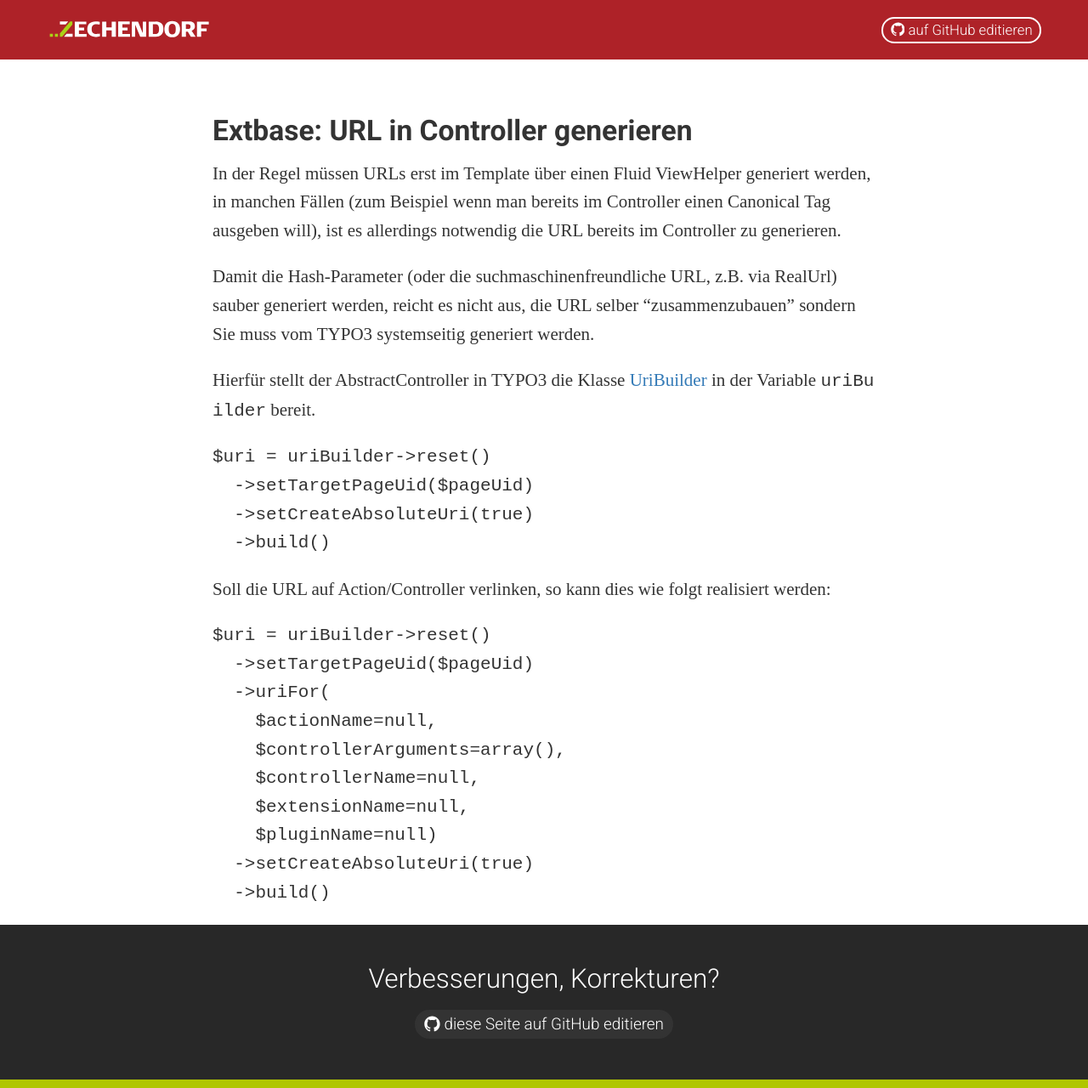
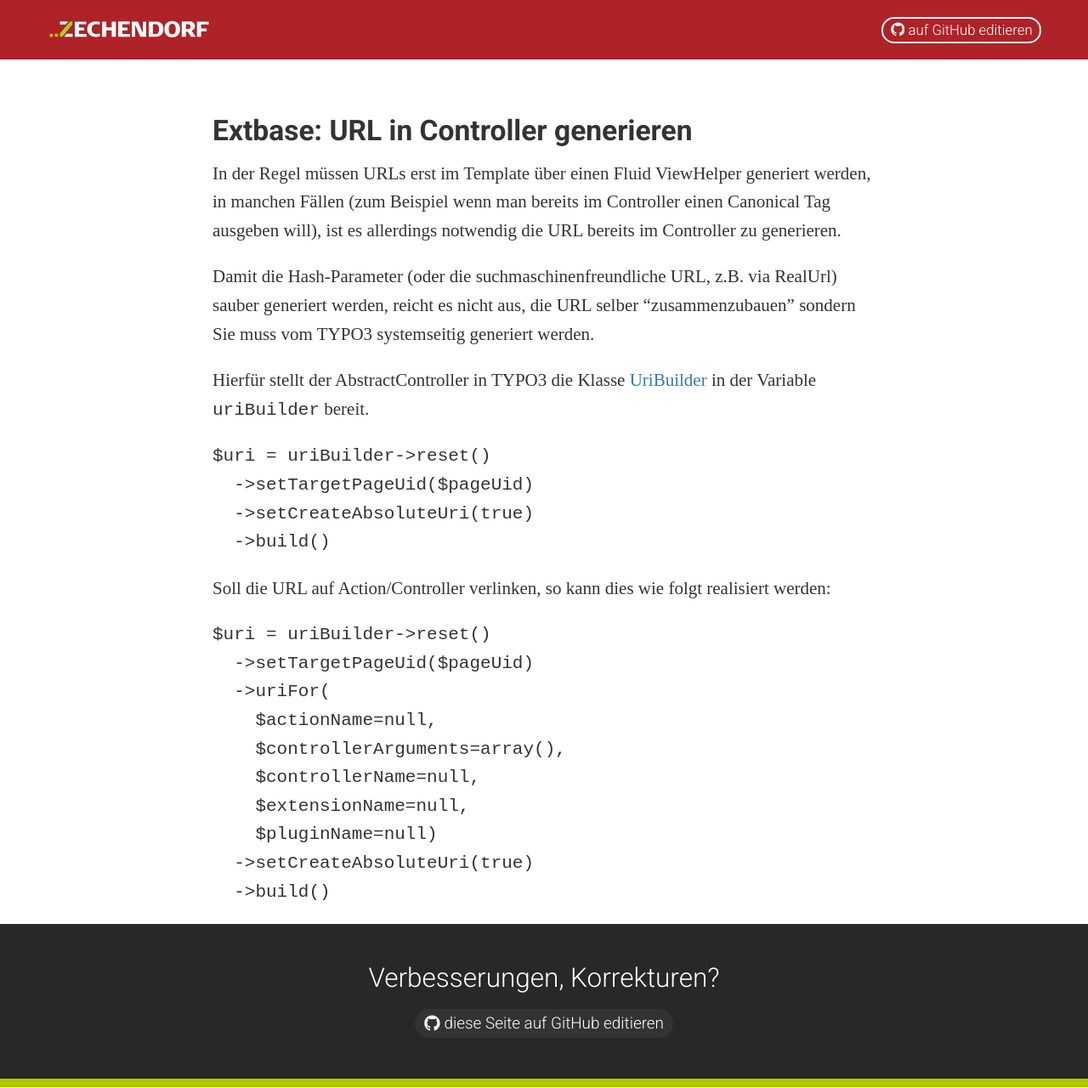
Before and after one commit to zechendorf/zechendorf.github.io, a Jekyll site: the page built from _posts/2016-12-15-extbase-url-in-controller-generieren.markdown, in a window 1280 px wide and 1280 px high. Shown: the whole window at 85% size. Built offline with Jekyll 4.4.1, drawn with Linux system fonts in a browser that asks for light colours; some web fonts are replaced.

Commit message:
css word-break removed

```diff
--- a/_includes/head.html
+++ b/_includes/head.html
@@ -22,7 +22,6 @@
 		h2{font-size: 1.4em; margin: 1.5em 0 .5em 0;}
 		h3{font-size: 1.2em; margin: 1.5em 0 0.25em 0;}
 		p{margin: 0 0 1em 0;}
-		pre,code{word-break:break-all;}
 		a{color: #337ab7;text-decoration: none;}
 		a:hover,a:focus{color: #333;text-decoration: underline;}
 		header{
```
